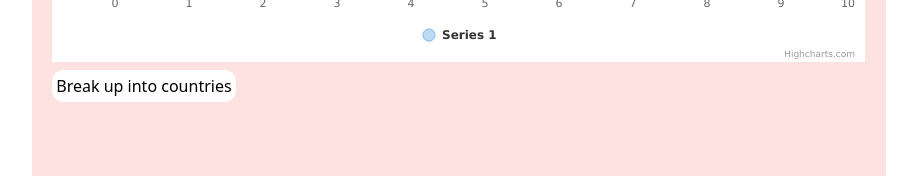
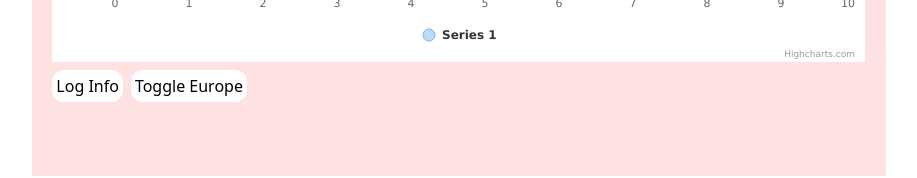
Before and after one commit to RobJJ/charting-playground, a React (Create React App) app: page / in a window 1280 px wide. Shown: the part 491-669 px from the top of the page, without its empty margins (181-1098 px from the left). Built offline with nearby package versions, Linux system fonts and the light colour scheme.

Commit message:
added extra toggle split of baltics if available

```diff
--- a/src/charts/highcharts/scatter-bubble-chart-v2.js
+++ b/src/charts/highcharts/scatter-bubble-chart-v2.js
@@ -225,10 +225,24 @@ const BubbleChartVersion2 = () => {
   };
   // console.log("chartOptions: ", chartOptions);
 
-  const handleClickPls = () => {
-    setChartOptions({
-      series: [{ data: getAlternativeData() }],
-    });
+  const logInfo = () => {
+    console.log("Current Chart options: ", chartOptions);
+    console.log("Chart: ", chart);
+  };
+
+  const toggleButtonHandler = () => {
+    const series = chart.series[0],
+      europePoint = series.points.find((p) => p.id === "eu"),
+      polandPoint = series.points.find((p) => p.id === "pl"),
+      balticsPoint = series.points.find((p) => p.id === "blt");
+
+    if (europePoint) {
+      splitPoint(europePoint);
+    } else if (balticsPoint) {
+      splitPoint(balticsPoint);
+    } else {
+      collapsePoint(polandPoint);
+    }
   };
 
   return (
@@ -239,9 +253,17 @@ const BubbleChartVersion2 = () => {
         highcharts={Highcharts}
         options={chartOptions}
       />
-      <button className="bg-white rounded-xl mt-2 p-1" onClick={handleClickPls}>
-        Break up into countries
-      </button>
+      <div className="flex mt-2 gap-2">
+        <button className="bg-white rounded-xl  p-1" onClick={logInfo}>
+          Log Info
+        </button>
+        <button
+          className="bg-white rounded-xl  p-1"
+          onClick={toggleButtonHandler}
+        >
+          Toggle Europe
+        </button>
+      </div>
     </div>
   );
 };
```
